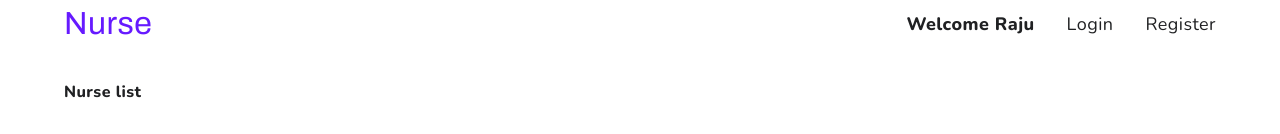
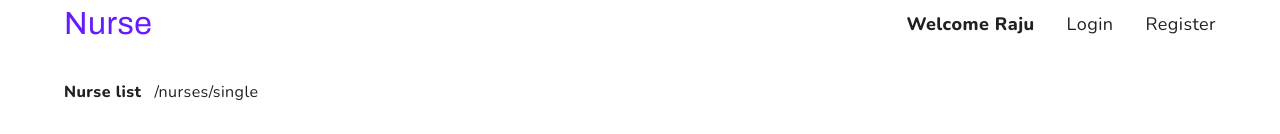
Before and after one commit to rajutamanglama63/nurse-management-app, a React (Create React App) app in the folder client/: page /nurses/single in a window 1280 px wide. Shown: the top 134 px of the page. Built offline with nearby package versions, Linux system fonts and the light colour scheme.

Commit message:
feat: path specified in ui

```diff
--- a/client/src/pages/list/List.js
+++ b/client/src/pages/list/List.js
@@ -7,7 +7,12 @@ import { navigatorFunc } from "../../utils/reuseableFunc";
 const List = () => {
   return (
     <div className="wrapper">
-      <div className="one-font-size bold region-margin-sm">Nurse list</div>
+      <div className="one-font-size bold region-margin-sm">
+        Nurse list{" "}
+        <span className="one-font-size no-font-weight region-side-tn">
+          {paths.nurseList}
+        </span>
+      </div>
       <button className="btn " onClick={() => navigatorFunc(paths.addNewNurse)}>
         Add nurse
       </button>
--- a/client/src/pages/single/Single.js
+++ b/client/src/pages/single/Single.js
@@ -4,7 +4,12 @@ import { navigatorFunc } from "../../utils/reuseableFunc";
 const Single = () => {
   return (
     <div className="wrapper">
-      <div className="one-font-size bold region-margin-sm">Nurse list</div>
+      <div className="one-font-size bold region-margin-sm">
+        Nurse list{" "}
+        <span className="one-font-size no-font-weight region-side-tn">
+          {paths.singleNurse}
+        </span>
+      </div>
       <div className="flex split-pair flow-direction flow-direction-tn">
         <div className="pic card-border split-4 flex block-view split-center align-center region-sm ">
           <div className="img">
--- a/client/src/styles/scss/utility/_flex.scss
+++ b/client/src/styles/scss/utility/_flex.scss
@@ -47,6 +47,8 @@
     text-align: center;
   }
 
+
+
   .flow-direction{
     @include breakpoint-down(medium) {
           flex: 12;
--- a/client/src/styles/scss/utility/_font.scss
+++ b/client/src/styles/scss/utility/_font.scss
@@ -29,6 +29,10 @@
     font-weight: $weight-lg;
   }
 
+  .no-font-weight {
+    font-weight: 100;
+  }
+
   .paragraph {
     font-size: $paragraph;
   }
--- a/client/src/utils/paths.js
+++ b/client/src/utils/paths.js
@@ -1,4 +1,5 @@
 export const paths = {
   addNewNurse: "/nurses/new",
   nurseList: "/nurses",
+  singleNurse: "/nurses/single",
 };
```
